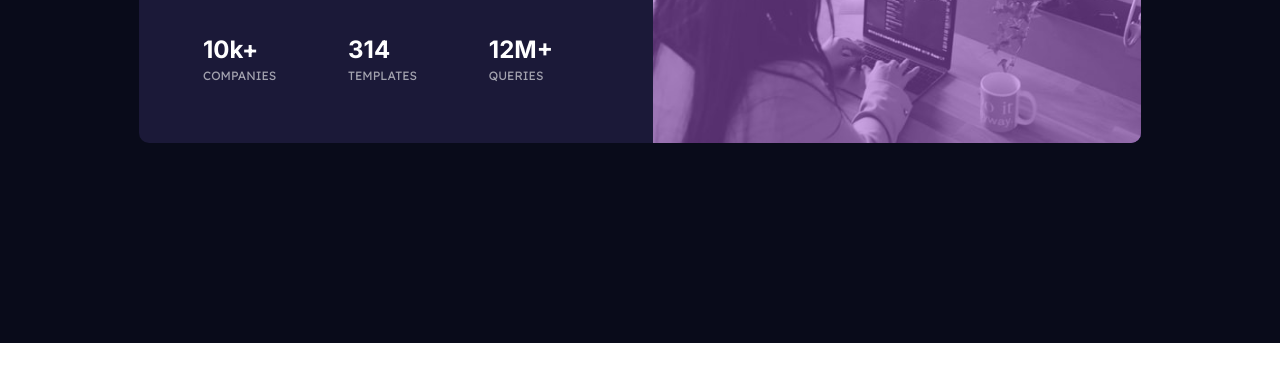
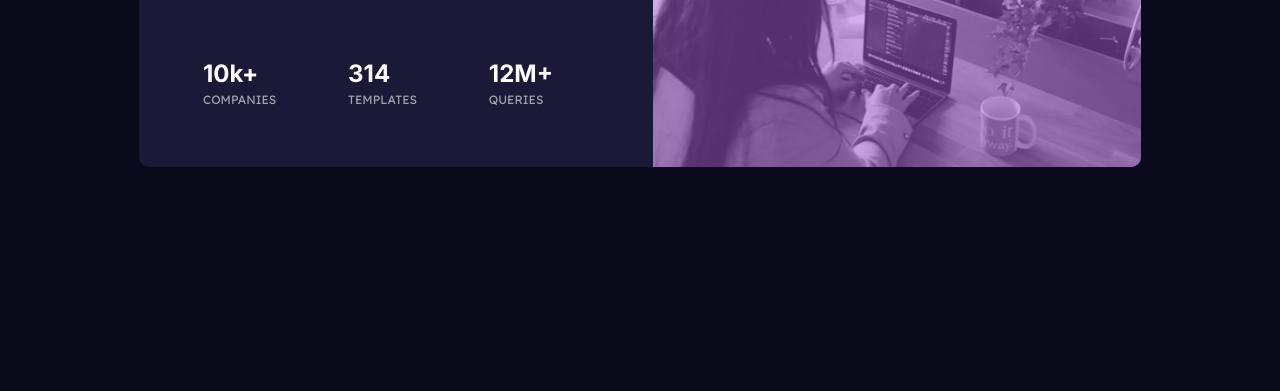
Before and after one commit to michael-truscott/frontendmentor-statspreviewcard, a plain HTML site: page index.html in a window 1280 px wide. Shown: the part 457-848 px from the top of the page. Before the commit the page ends 800 px from the top, so only its background shows below. Drawn offline with Linux system fonts and the light colour scheme.

Commit message:
Adjust main height and padding

```diff
--- a/style.css
+++ b/style.css
@@ -4,8 +4,8 @@
 }
 
 main {
-    padding: 0 24px;
-    height: 100vh;
+    padding: 24px 24px;
+    min-height: 100vh;
     display: flex;
     align-items: center;
     justify-content: center;
```
